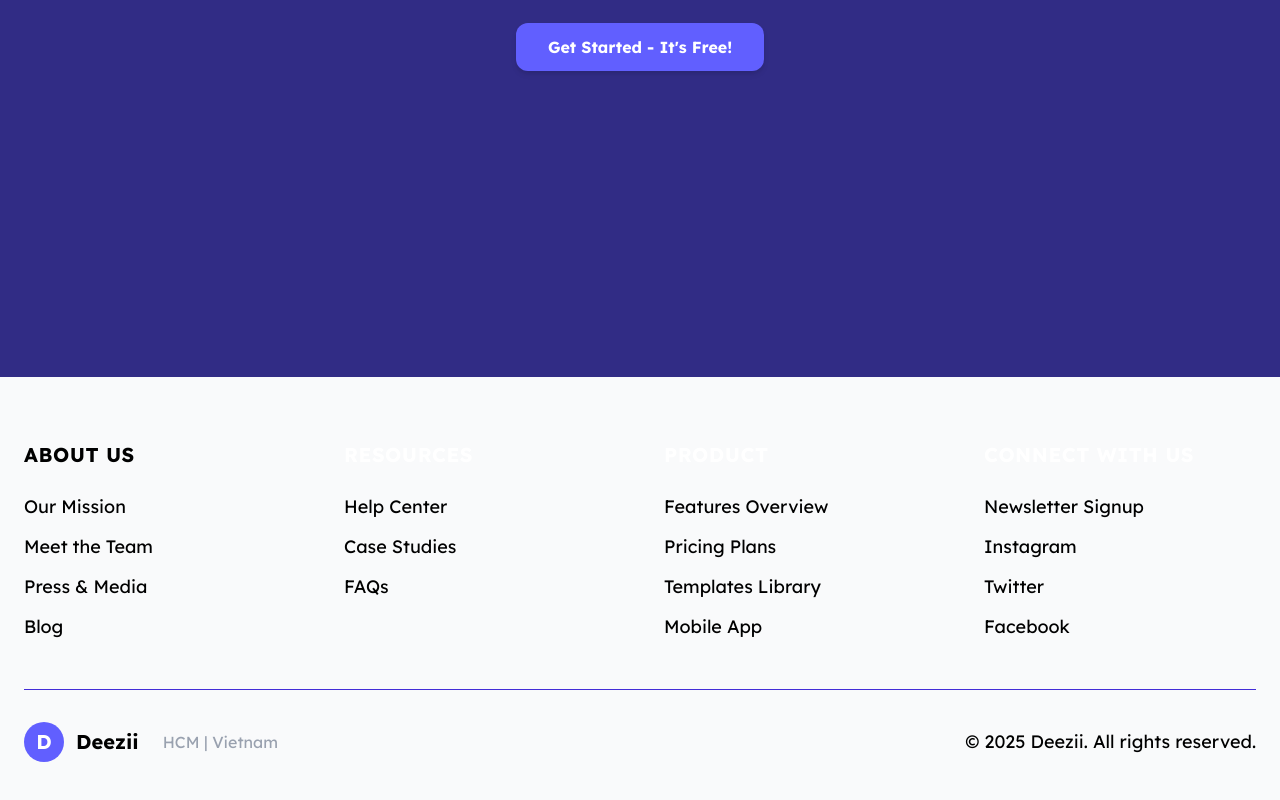
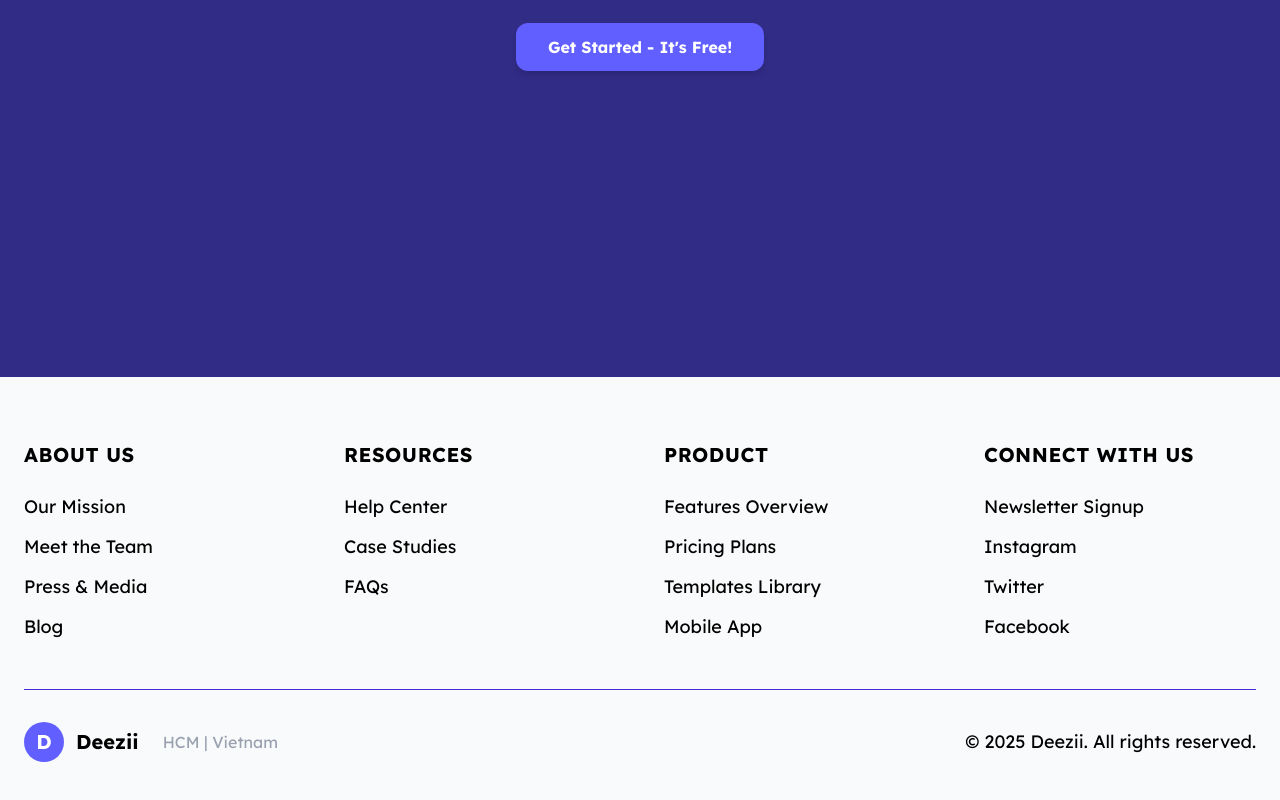
Before and after one commit to qchau0202/Deezii-FE, a React (Vite) app: page / in a window 1280 px wide. Shown: the part 5686-6486 px from the top of the page. Built offline with nearby package versions, Linux system fonts and the light colour scheme.

Commit message:
Fixed: Footer

```diff
--- a/src/components/common/Footer.jsx
+++ b/src/components/common/Footer.jsx
@@ -30,7 +30,7 @@ const Footer = () => {
 
           {/* Resources */}
           <div>
-            <h3 className="text-xl font-semibold text-white mb-6 uppercase tracking-wide">
+            <h3 className="text-xl font-semibold mb-6 uppercase tracking-wide">
               {t.resources}
             </h3>
             <ul className="space-y-3">
@@ -49,7 +49,7 @@ const Footer = () => {
 
           {/* Product */}
           <div>
-            <h3 className="text-xl font-semibold text-white mb-6 uppercase tracking-wide">
+            <h3 className="text-xl font-semibold mb-6 uppercase tracking-wide">
               {t.product}
             </h3>
             <ul className="space-y-3">
@@ -68,7 +68,7 @@ const Footer = () => {
 
           {/* Connect with Us */}
           <div>
-            <h3 className="text-xl font-semibold text-white mb-6 uppercase tracking-wide">
+            <h3 className="text-xl font-semibold mb-6 uppercase tracking-wide">
               {t.connect}
             </h3>
             <ul className="space-y-3">
```
